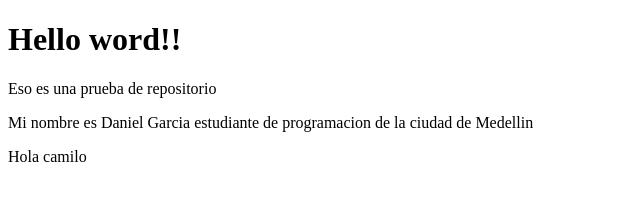
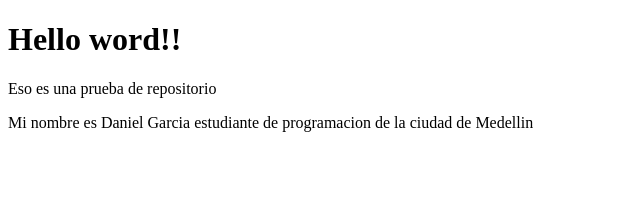
Before and after one commit to daniels99ecg/Eliminarporfavor, a plain HTML site: page index.html in a window 1280 px wide. Shown: the whole page, without its empty margins (0-640 px from the left). Drawn offline with Linux system fonts and the light colour scheme.

Commit message:
Update index.html

```diff
--- a/index.html
+++ b/index.html
@@ -10,6 +10,6 @@
     <h1>Hello word!!</h1>
     <p>Eso es una prueba de repositorio</p>
     <p>Mi nombre es Daniel Garcia estudiante de programacion de la ciudad de Medellin </p>
-     <p>Hola camilo </p>
+
 </body>
 </html>
```
